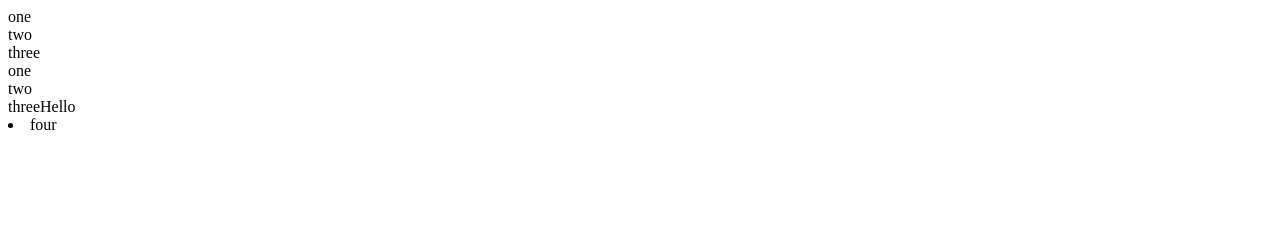
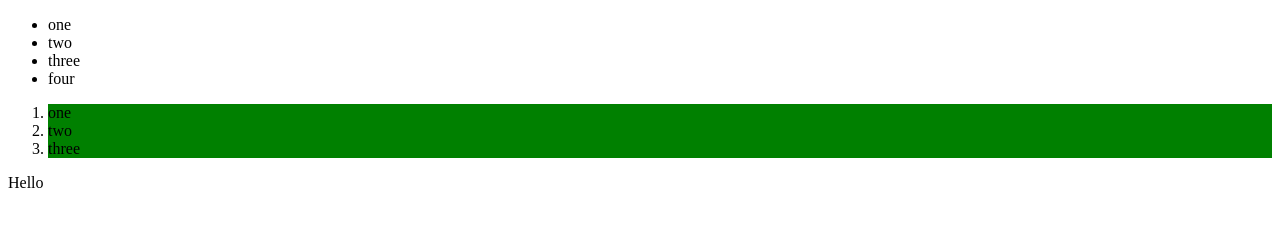
Before and after one commit to hamadagh/javaScript-class-exercise, a plain HTML site: page DOM/practice-DOM/index.html in a window 1280 px wide. Drawn offline with Linux system fonts and the light colour scheme.

Commit message:
7th of july

```diff
--- a/DOM/practice-DOM/index.html
+++ b/DOM/practice-DOM/index.html
@@ -10,7 +10,7 @@
     <div class="header">
     </div>
     <section id="container">
-        <ul>
+        <ul id="ul">
             <li class="first">one</li>
             <li class="second">two</li>
             <li class="third">three</li>
--- a/DOM/practice-DOM/main.js
+++ b/DOM/practice-DOM/main.js
@@ -23,7 +23,7 @@
 // 5
 
 
- containerSelector.innerText += "Hello";
+ containerSelector.innerHTML += "Hello";
 
 // 6
 
@@ -36,14 +36,23 @@
 footer.classList.remove("main");
 console.log(footer);
 
-// 8
+// 8, 9
 
- containerSelector.innerHTML += "<LI>new item</LI>";
+let newListItem = document.createElement("li");
+let text = document.createTextNode("four");
+newListItem.appendChild(text);
+// let newListItem = document.createElement("LI");
 
-// 9
-
- let newListItem = document.querySelector("#container > li");
-
- newListItem.innerText = "four";
+// let newListItemText = document.createTextNode("four");
+// newListItem.appendChild(newListItemText);
 
 // 10
+let unorderedList = document.getElementById("ul").appendChild(newListItem);
+
+
+// 11
+let orderedList = document.querySelector("ol");
+let listItem = orderedList.getElementsByTagName("li");
+for (let i = 0; i < listItem.length; i++){
+    listItem[i].style.backgroundColor = "green";
+}
```
